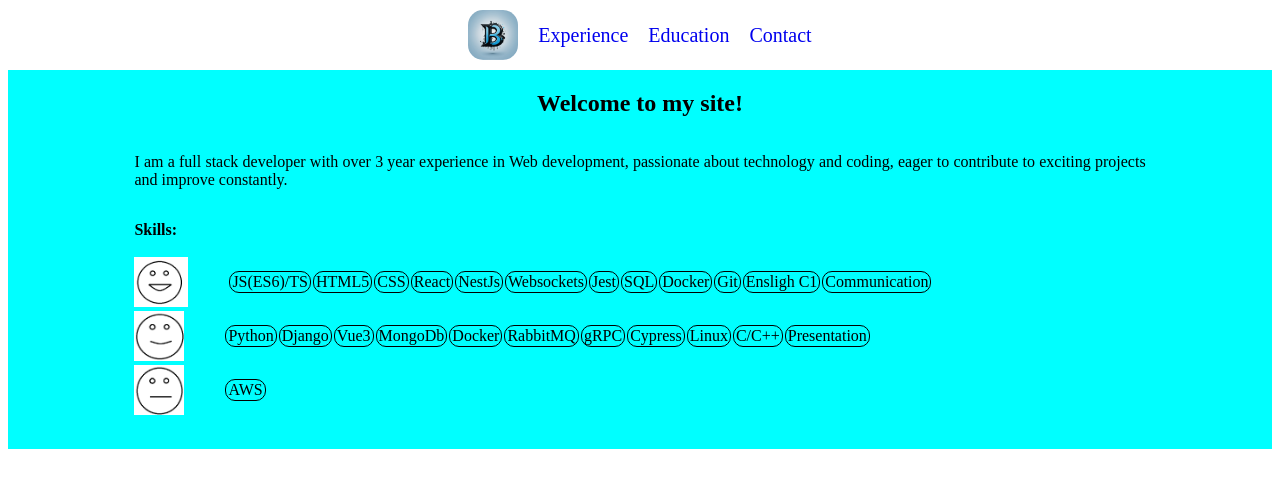
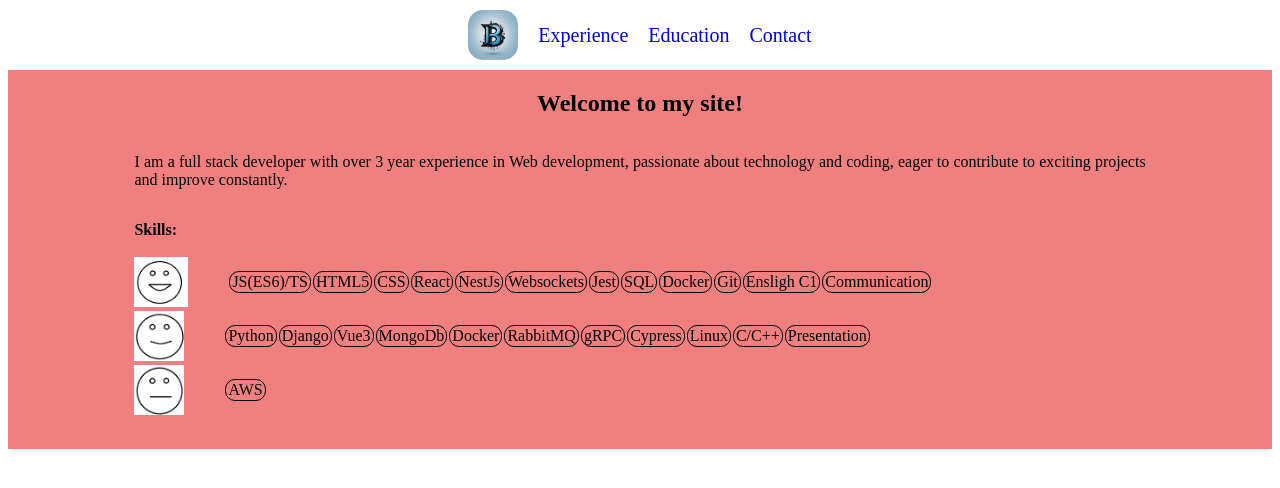
Before and after one commit to BogdanBBAANN/presentation, a plain HTML site: page index.html in a window 1280 px wide. Drawn offline with Linux system fonts and the light colour scheme.

Commit message:
color changed (#1)

```diff
--- a/index.html
+++ b/index.html
@@ -118,7 +118,7 @@
 
     <button onclick="topFunction()" id="myBtn" title="Go to top"></button>
 
-    <div style="background-color: aqua;" id="home" class="content">
+    <div style="background-color: lightcoral;" id="home" class="content">
         <h2>Welcome to my site!</h2>
         <!-- <img class="profile" src="./logo/profile.jfif" alt="image here" /> -->
         <p style="text-align: justify;">I am a full stack developer with over 3 year experience in Web development,
```
